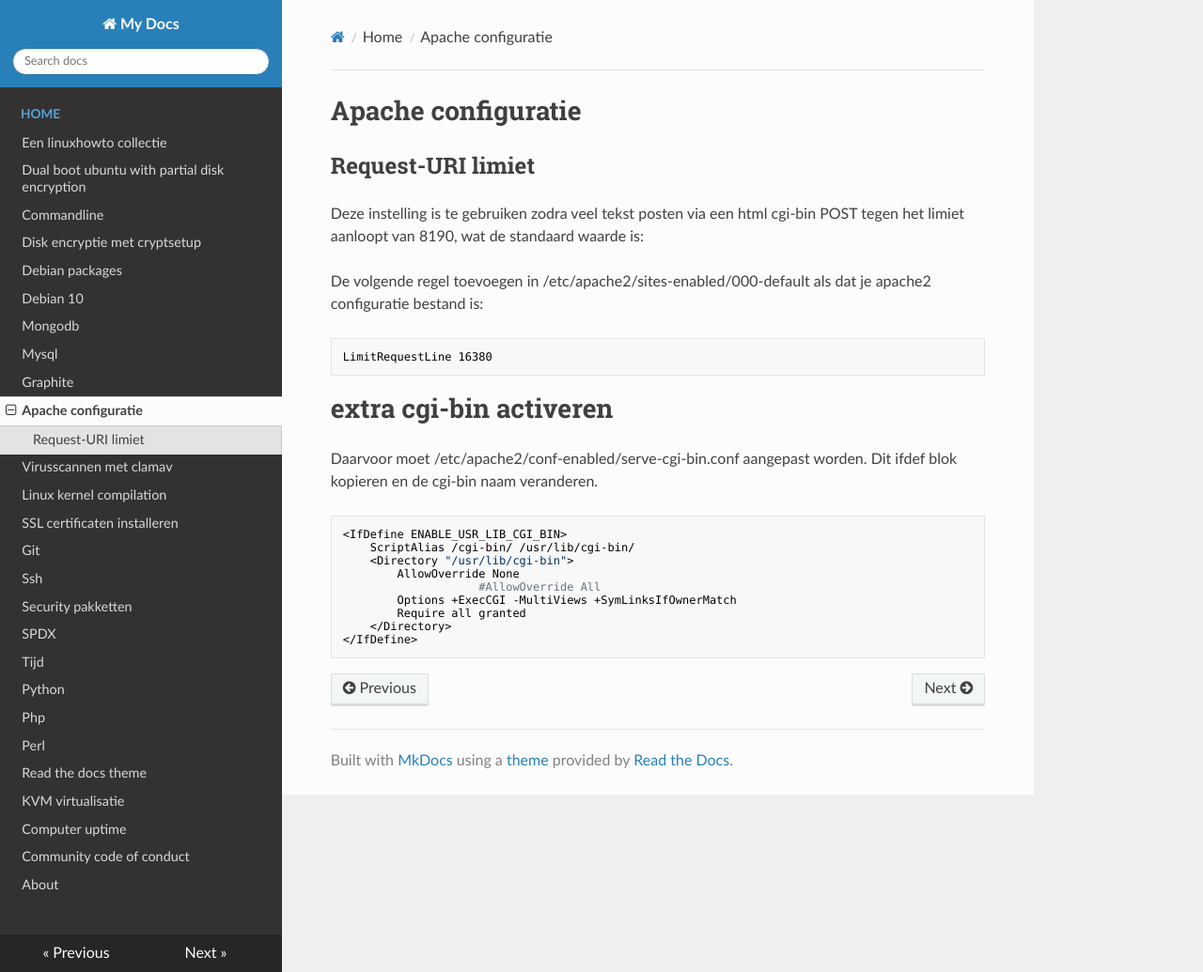
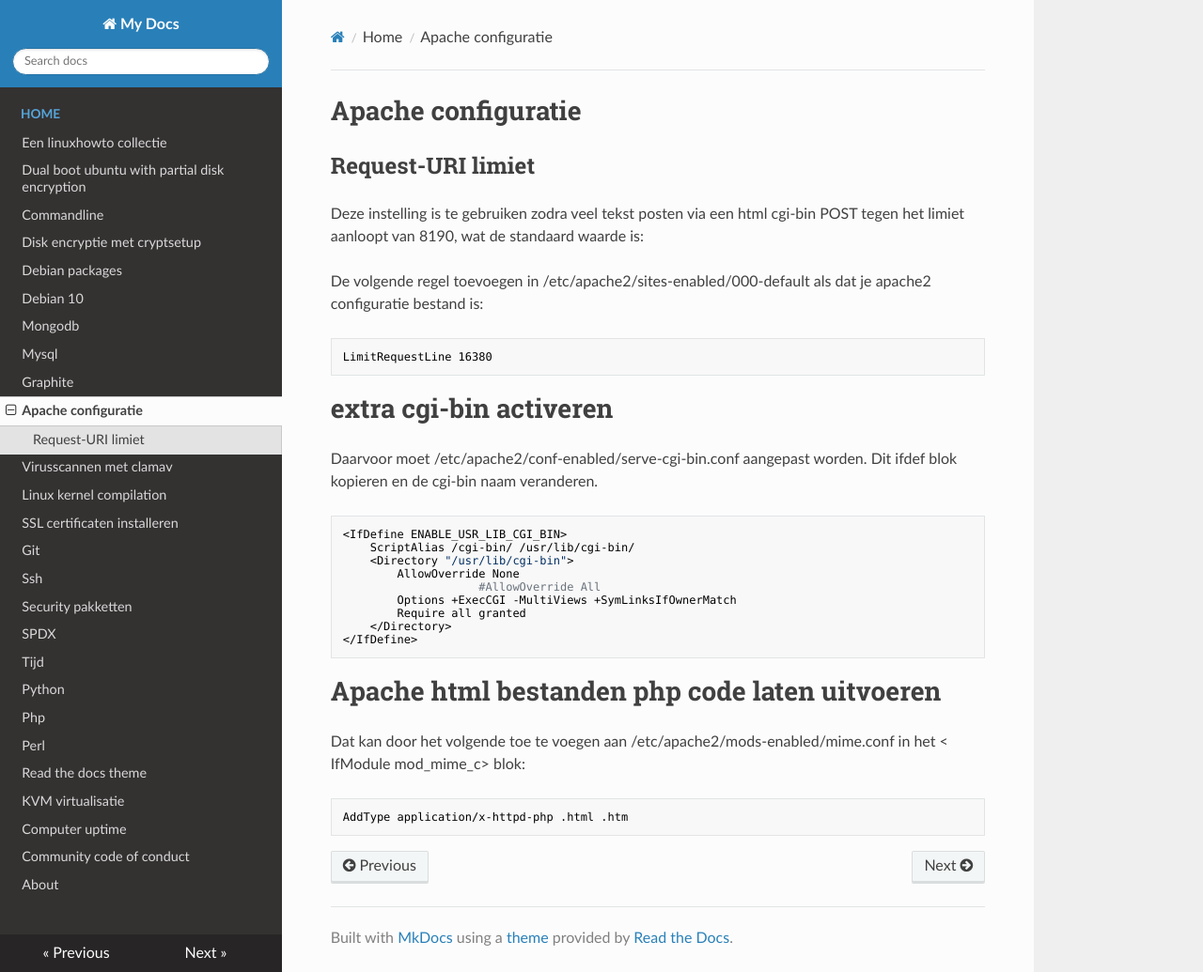
Before and after one commit to MatthewBuchananAstley/linuxhowto, an MkDocs documentation site: the page built from docs/apache.md, in a window 1280 px wide and 1035 px high. Shown: the whole window at 94% size. Built offline with MkDocs 1.6.1, drawn with Linux system fonts in a browser that asks for light colours; nearby versions of some CDN libraries.

Commit message:
added how to get apache to run php code from html files

```diff
--- a/docs/apache.md
+++ b/docs/apache.md
@@ -22,3 +22,9 @@ Dit ifdef blok kopieren en de cgi-bin naam veranderen.
 			Require all granted
 		</Directory>
 	</IfDefine>
+
+# Apache html bestanden php code laten uitvoeren
+
+Dat kan door het volgende toe te voegen aan /etc/apache2/mods-enabled/mime.conf in het < IfModule mod_mime_c> </IfModule> blok:
+
+    AddType application/x-httpd-php .html .htm
```
